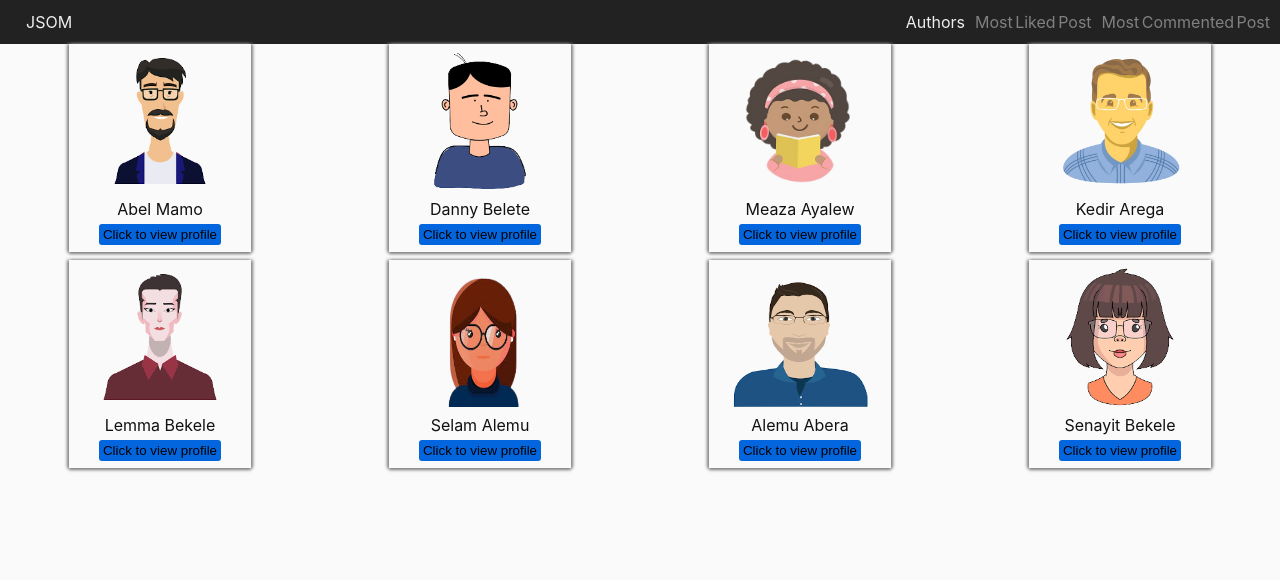
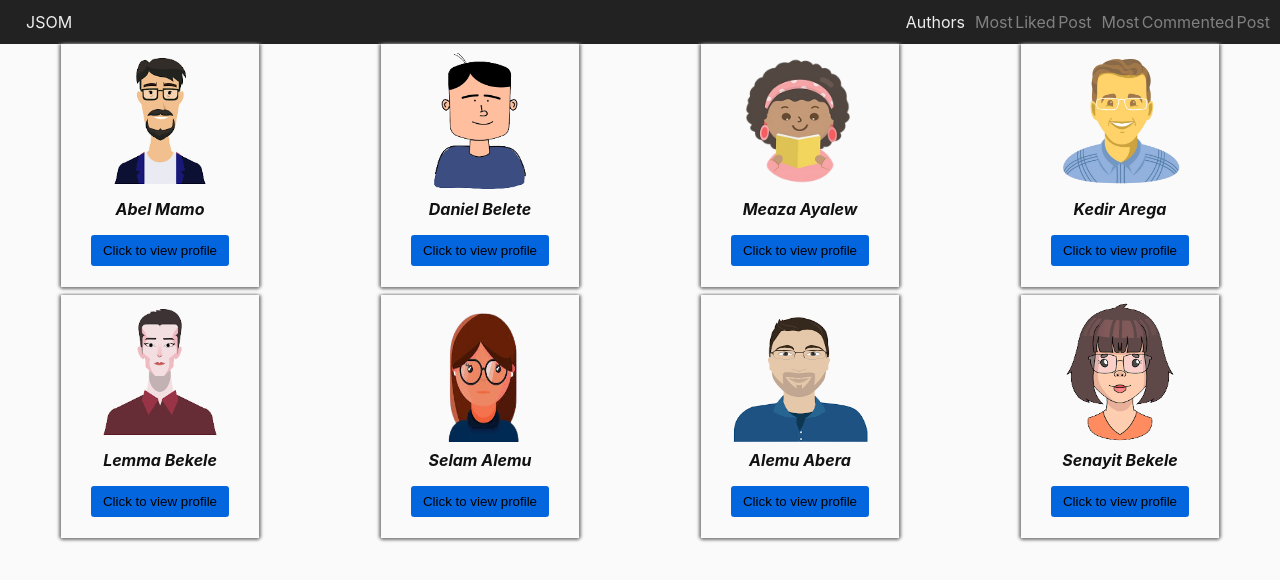
Before and after one commit to SolomonMuhyeY/ReactUserProfileNavigator1.0, a React (Vite) app: page / in a window 1280 px wide. Shown: the top 580 px of the page. Built offline with nearby package versions, Linux system fonts and the light colour scheme.

Commit message:
adding navigate back functionality| final

```diff
--- a/src/components/User.jsx
+++ b/src/components/User.jsx
@@ -5,7 +5,7 @@ export default function User({ client }) {
   return (
     <div className='users'>
       <img src={client.img} />
-      <p>{client.name}</p>
+      <p className='user-name'>{client.name}</p>
       <Link to={`/UserDescription/${client.id}`}>
         <button className='btn'>{client.btnMsg}</button>
       </Link>
--- a/src/components/UserDescription.jsx
+++ b/src/components/UserDescription.jsx
@@ -1,12 +1,16 @@
 import React from "react";
-import { useParams } from "react-router-dom";
+import { useParams, useNavigate } from "react-router-dom";
 import { client } from "./UserInfo";
 import "../styles/styles.css";
 
 function UserDescription() {
   const { id } = useParams();
+  const navigate = useNavigate();
   const user = client.find((cl) => cl.id == id);
 
+  const handleGoBack = () => {
+    navigate(-1);
+  };
   if (!user) {
     return <div className='user-not-found'>User not found</div>;
   }
@@ -15,6 +19,7 @@ function UserDescription() {
       <img className='user-image' src={user.img} alt={user.name} />
       <h2 className='user-name'>{user.name}</h2>
       <p className='desciption-text'>{user.description}</p>
+      <button className="go-back" onClick={handleGoBack}>Go Back</button>
     </div>
   );
 }
--- a/src/components/UserInfo.jsx
+++ b/src/components/UserInfo.jsx
@@ -18,12 +18,12 @@ export const client = [
       "Abel Mamo is one of our best client or user of our service in the company.He has been here since the very first time he really is one of our main client. And also the one with best attitude towards our company.",
   },
   {
-    name: "Danny Belete",
+    name: "Daniel Belete",
     btnMsg: "Click to view profile",
     img: image2,
     id: 2,
     description:
-      "Danny Belete is one of our best client or user of our service in the company.He has been here since the very first time he really is one of our main client. And also the one with best attitude towards our company.",
+      "Daniel Belete is a highly valued client with a long-standing partnership with our company. He has been instrumental in shaping our reputation and has been a key contributor to our growth. His commitment and positive approach towards our company are truly inspiring.",
   },
   {
     name: "Meaza Ayalew",
@@ -31,7 +31,7 @@ export const client = [
     img: image3,
     id: 3,
     description:
-      "Meaza Ayalew is one of our best client or user of our service in the company.She has been here since the very first time he really is one of our main client. And also the one with best attitude towards our company.",
+      "Meaza Ayalew is one of our top clients or users of our service in the company. She has been with us since the beginning and is truly one of our most valued clients. We greatly appreciate her continued support and positive attitude towards our company.",
   },
   {
     name: "Kedir Arega",
@@ -39,7 +39,7 @@ export const client = [
     img: image4,
     id: 4,
     description:
-      "Kedir Arega is one of our best client or user of our service in the company.He has been here since the very first time he really is one of our main client. And also the one with best attitude towards our company.",
+      "Kedir Arega is an exceptional client who has been using our services since the very beginning. He has been an integral part of our growth and success, always providing valuable insights and feedback. We greatly appreciate his positive attitude and dedication.",
   },
   {
     name: "Lemma Bekele",
@@ -47,7 +47,7 @@ export const client = [
     img: image5,
     id: 5,
     description:
-      "Lema Bekele is one of our best client or user of our service in the company.He has been here since the very first time he really is one of our main client. And also the one with best attitude towards our company.",
+      "Lemma Bekele is one of our valued clients who has been with us for a significant period. He plays a vital role in our success story and his continued support has been instrumental. We appreciate his enthusiasm and loyalty towards our company.",
   },
   {
     name: "Selam Alemu",
@@ -55,7 +55,7 @@ export const client = [
     img: image6,
     id: 6,
     description:
-      "Selam Alemu is one of our best client or user of our service in the company.She has been here since the very first time he really is one of our main client. And also the one with best attitude towards our company.",
+      "Selam Alemu is an exceptional client who has been using our services for a long time. She is a key customer and plays an important role in our company's success. Her dedication and enthusiasm towards our company are truly commendable.",
   },
   {
     name: "Alemu Abera",
@@ -63,7 +63,7 @@ export const client = [
     img: image7,
     id: 7,
     description:
-      "Alemu Abera is one of our best client or user of our service in the company.He has been here since the very first time he really is one of our main client. And also the one with best attitude towards our company.",
+      "Alemu Abera is one of our esteemed clients or users of our service in the company. He has been a loyal customer since day one and has consistently supported our business. His dedication and positive attitude towards our company are truly commendable.",
   },
   {
     name: "Senayit Bekele",
@@ -71,6 +71,6 @@ export const client = [
     img: image8,
     id: 8,
     description:
-      "Senayit Bekele is one of our best client or user of our service in the company.She has been here since the very first time he really is one of our main client. And also the one with best attitude towards our company.",
+      "Senayit Bekele is one of our esteemed clients who has been with us since day one. She is an integral part of our success story and continues to show unwavering support. Her positive attitude and loyalty towards our company make her a valuable asset.",
   },
 ];
--- a/src/styles/styles.css
+++ b/src/styles/styles.css
@@ -39,11 +39,12 @@ img {
 }
 .btn {
   background-color: #0466de;
-  padding: 3px 4px;
+  padding: 8px 12px;
   border-radius: 3px;
   border: none;
   cursor: pointer;
   transition: all 0.5s ease;
+  margin: 14px;
 }
 .btn:hover {
   background-color: #5397ea;
@@ -66,3 +67,17 @@ img {
   font-weight: bolder;
   font-style: italic;
 }
+.go-back {
+  border-radius: 4px;
+  background-color: #007bff;
+  color: #fff;
+  border: none;
+  padding: 10px 20px;
+  margin-top: 20px;
+  cursor: pointer;
+  transition: background-color 0.3s;
+}
+
+.go-back:hover {
+  background-color: #0056b3;
+}
```
